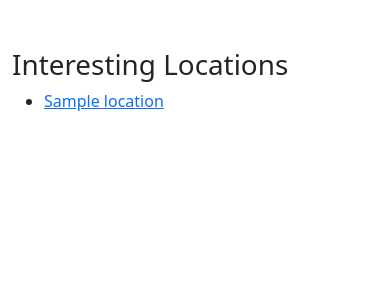
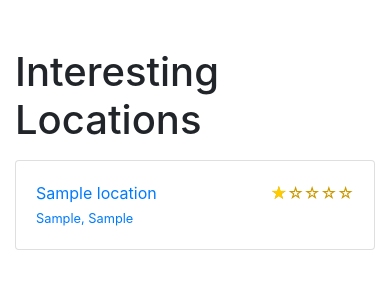
Before and after one commit to Lev2307/Django_cookbook_tutorial, a Django app: page /en/locations/ in a window 390 px wide. Shown: the top 300 px of the page. Run offline with Django 3.2, Linux system fonts and the light colour scheme; tables that the repository leaves empty hold one stand-in row (values such as "Sample post"); some libraries are stand-ins or nearby versions.

```diff
--- a/myproject_docker/src/myproject/myproject/apps/locations/models.py
+++ b/myproject_docker/src/myproject/myproject/apps/locations/models.py
@@ -16,31 +16,81 @@ from myproject.apps.core.models import CreationModificationDateBase, UrlBase
 
 COUNTRY_CHOICES = getattr(settings, "COUNTRY_CHOICES", [])
 
+RATING_CHOICES = ((1, "★☆☆☆☆"), (2, "★★☆☆☆"), (3, "★★★☆☆"), (4, "★★★★☆"), (5, "★★★★★"))
+
 Geoposition = namedtuple("Geoposition", ["longitude", "latitude"])
-
 
 def upload_to(instance, filename):
     now = timezone_now()
     base, extension = os.path.splitext(filename)
     extension = extension.lower()
-    return f"locations/{now:%Y/%m}/{instance.pk}{extension}"
+    return f"locations/{now:%Y/%m}/{instance.pk}/{extension}"
 
 
 class Location(CreationModificationDateBase, UrlBase):
-    uuid = models.UUIDField(primary_key=True, default=None, editable=False)
-    name = models.CharField(_("Name"), max_length=200)
+    uuid = models.UUIDField(
+        primary_key=True,
+        default=None,
+        editable=False
+    )
+    name = models.CharField(
+        _("Name"),
+        max_length=200
+    )
     description = models.TextField(_("Description"))
-    street_address = models.CharField(_("Street address"), max_length=255, blank=True)
+
+    street_address = models.CharField(
+        _("Street address"),
+        max_length=255,
+        blank=True
+    )
     street_address2 = models.CharField(
-        _("Street address (2nd line)"), max_length=255, blank=True
+        _("Street address (2nd line)"),
+        max_length=255,
+        blank=True
     )
-    postal_code = models.CharField(_("Postal code"), max_length=255, blank=True)
-    city = models.CharField(_("City"), max_length=255, blank=True)
+    postal_code = models.CharField(
+        _("Postal code"),
+        max_length=255,
+        blank=True
+    )
+
+    city = models.CharField(
+        _("City"),
+        max_length=255,
+        blank=True
+    )
+
     country = models.CharField(
-        _("Country"), choices=COUNTRY_CHOICES, max_length=255, blank=True
+        _("Country"),
+        choices=COUNTRY_CHOICES,
+        max_length=255,
+        blank=True
+    )
+    rating = models.PositiveIntegerField(
+        _("Rating"),
+        choices=RATING_CHOICES,
+        blank=True,
+        null=True
     )
     geoposition = models.PointField(blank=True, null=True)
 
+    picture = models.ImageField(_("Picture"), upload_to=upload_to)
+
+    picture_desktop = ImageSpecField(
+        source="picture",
+        processors=[ResizeToFill(1200, 600)],
+        format="JPEG",
+        options={"quality": 100},
+    )
+    picture_tablet = ImageSpecField(
+        source="picture", processors=[ResizeToFill(768, 384)],
+        format="PNG"
+    )
+    picture_mobile = ImageSpecField(
+        source="picture", processors=[ResizeToFill(640, 320)],
+        format="PNG"
+    )
     class Meta:
         verbose_name = _("Location")
         verbose_name_plural = _("Locations")
@@ -55,6 +105,9 @@ class Location(CreationModificationDateBase, UrlBase):
         if self.pk is None:
             self.pk = uuid.uuid4()
         super().save(*args, **kwargs)
+
+    def get_rating_percentage(self):
+        return self.rating * 20 if self.rating is not None else None
 
     def get_field_value(self, field_name):
         if isinstance(field_name, str):
@@ -95,3 +148,13 @@ class Location(CreationModificationDateBase, UrlBase):
     def set_geoposition(self, longitude, latitude):
         from django.contrib.gis.geos import Point
         self.geoposition = Point(longitude, latitude, srid=4326)
+
+    def delete(self, *args, **kwargs):
+        from django.core.files.storage import default_storage
+        if self.picture:
+            with contextlib.suppress(FileNotFoundError):
+                default_storage.delete(self.picture_desktop.path)
+                default_storage.delete(self.picture_tablet.path)
+                default_storage.delete(self.picture_mobile.path)
+            self.picture.delete()
+        super().delete(*args, **kwargs)
--- a/myproject_docker/src/myproject/myproject/apps/locations/views.py
+++ b/myproject_docker/src/myproject/myproject/apps/locations/views.py
@@ -7,7 +7,7 @@ from .models import Location
 
 class LocationList(ListView):
     model = Location
-    paginate_by = 10
+    paginate_by = 3
 
 class LocationDetail(DetailView):
     model = Location
--- a/myproject_docker/src/myproject/myproject/settings/_base.py
+++ b/myproject_docker/src/myproject/myproject/settings/_base.py
@@ -56,6 +56,7 @@ INSTALLED_APPS = [
     "crispy_forms",
     "django_json_ld",
     "haystack",
+    "imagekit",
     "sekizai",
     "qr_code",
 
--- /dev/null
+++ b/myproject_docker/src/myproject/myproject/site_static/site/css/rating.css
@@ -0,0 +1,33 @@
+.rating {
+    color: #c90;
+    display: block;
+    position: relative;
+    margin: 0;
+    padding: 0;
+    white-space: nowrap;
+}
+.rating span {
+    color: #fc0;
+    display: block;
+    position: absolute;
+    overflow: hidden;
+    top: 0;
+    left: 0;
+    bottom: 0;
+    white-space: nowrap;
+}
+.rating span:before,
+.rating span:after {
+    display: block;
+    position: absolute;
+    overflow: hidden;
+    left: 0;
+    top: 0;
+    bottom: 0;
+}
+.rating:before {
+    content: "☆☆☆☆☆";
+}
+.rating span:after {
+    content: "★★★★★";
+}
--- /dev/null
+++ b/myproject_docker/src/myproject/myproject/site_static/site/js/list.js
@@ -0,0 +1,11 @@
+jQuery(function ($) {
+    var $list = $('.item-list');
+    var $loader = $('script[type="text/template"].loader');
+    $list.jscroll({
+        loadingHtml: $loader.html(),
+        padding: 100,
+        pagingSelector: '.pagination',
+        nextSelector: 'a.next-page:last',
+        contentSelector: '.item,.pagination'
+    });
+});
--- a/myproject_docker/src/myproject/myproject/templates/base.html
+++ b/myproject_docker/src/myproject/myproject/templates/base.html
@@ -1,39 +1,47 @@
 <!doctype html>
 {% load i18n static sekizai_tags %}
 <html lang="en">
-  <head>
-    <!-- Required meta tags -->
-    <meta charset="utf-8">
-    <meta name="viewport" content="width=device-width, initial-scale=1, shrink-to-fit=no">
-    <title>{% block title %}{% trans "Hello, World!" %}{% endblock title %}</title>
-    {% include 'misc/includes/favicons.html' %}
-
+<head>
+    <meta charset="utf-8" />
+    <meta name="viewport" content="width=device-width, initial-scale=1, shrink-to-fit=no" />
+    <title>{% block head_title %}{% endblock %}</title>
+    {% include "misc/includes/favicons.html" %}
     {% block meta_tags %}{% endblock %}
 
-    <!-- Bootstrap CSS -->
-    <link href="https://cdn.jsdelivr.net/npm/bootstrap@5.3.0-alpha3/dist/css/bootstrap.min.css" rel="stylesheet" integrity="sha384-KK94CHFLLe+nY2dmCWGMq91rCGa5gtU4mk92HdvYe+M/SXH301p5ILy+dN9+nJOZ" crossorigin="anonymous">
+    <link rel="stylesheet"
+          href="https://stackpath.bootstrapcdn.com/bootstrap/4.3.1/css/bootstrap.min.css"
+          integrity="sha384-ggOyR0iXCbMQv3Xipma34MD+dH/1fQ784/j6cY/iJTQUOhcWr7x9JvoRxT2MZw1T"
+          crossorigin="anonymous" />
+    <link rel="stylesheet"
+          href="{% static 'site/css/style.css' %}"
+          crossorigin="anonymous" />
 
     {% block css %}{% endblock %}
     {% render_block "css" %}
-    {% block extra_title %}{% endblock %}
-  </head>
-  <body>
+    {% block extra_head %}{% endblock %}
+</head>
+<body>
+    {% include "misc/includes/header.html" %}
     <div class="container my-5">
-        {% include 'misc/includes/header.html' %}
         {% block content %}
             <div class="row">
                 <div class="col-lg-4">{% block sidebar %}{% endblock %}</div>
                 <div class="col-lg-8">{% block main %}{% endblock %}</div>
             </div>
         {% endblock %}
-        {% include "misc/includes/footer.html" %}
     </div>
+    {% include "misc/includes/footer.html" %}
+    <script src="https://code.jquery.com/jquery-3.4.1.min.js"
+            crossorigin="anonymous"></script>
+    <script src="https://cdnjs.cloudflare.com/ajax/libs/popper.js/1.14.7/umd/popper.min.js"
+            integrity="sha384-UO2eT0CpHqdSJQ6hJty5KVphtPhzWj9WO1clHTMGa3JDZwrnQq4sF86dIHNDz0W1"
+            crossorigin="anonymous"></script>
+    <script src="https://stackpath.bootstrapcdn.com/bootstrap/4.3.1/js/bootstrap.min.js"
+            integrity="sha384-JjSmVgyd0p3pXB1rRibZUAYoIIy6OrQ6VrjIEaFf/nJGzIxFDsf4x0xIM+B07jRM"
+            crossorigin="anonymous"></script>
     <script src="{% url 'js_settings' %}"></script>
     {% block js %}{% endblock %}
     {% render_block "js" %}
     {% block extra_body %}{% endblock %}
-    <script src="https://code.jquery.com/jquery-3.3.1.slim.min.js" integrity="sha384-q8i/X+965DzO0rT7abK41JStQIAqVgRVzpbzo5smXKp4YfRvH+8abtTE1Pi6jizo" crossorigin="anonymous"></script>
-    <script src="https://cdnjs.cloudflare.com/ajax/libs/popper.js/1.14.7/umd/popper.min.js" integrity="sha384-UO2eT0CpHqdSJQ6hJty5KVphtPhzWj9WO1clHTMGa3JDZwrnQq4sF86dIHNDz0W1" crossorigin="anonymous"></script>
-    <script src="https://cdn.jsdelivr.net/npm/bootstrap@5.3.0-alpha3/dist/js/bootstrap.bundle.min.js" integrity="sha384-ENjdO4Dr2bkBIFxQpeoTz1HIcje39Wm4jDKdf19U8gI4ddQ3GYNS7NTKfAdVQSZe" crossorigin="anonymous"></script>
-  </body>
+</body>
 </html>
--- a/myproject_docker/src/myproject/myproject/templates/locations/location_list.html
+++ b/myproject_docker/src/myproject/myproject/templates/locations/location_list.html
@@ -1,15 +1,61 @@
 {% extends "base.html" %}
-{% load i18n %}
+{% load i18n static utility_tags %}
+
+{% block css %}
+    <link rel="stylesheet" type="text/css"
+          href="{% static 'site/css/rating.css' %}">
+{% endblock %}
 
 {% block content %}
+    <div class="row">
+        <div class="col-lg-8">
             <h1>{% trans "Interesting Locations" %}</h1>
             {% if object_list %}
-        <ul>
+                <div class="item-list">
                     {% for location in object_list %}
-            <li><a href="{{ location.get_url_path }}">{{ location.name }}</a></li>
+                        <a href="{{ location.get_url_path }}" class="item d-block my-3">
+                            <div class="card">
+                                <div class="card-body">
+                                    <div class="float-right">
+                                        <div class="rating" aria-label="{% blocktrans with stars=location.rating %}{{ stars }} of 5 stars{% endblocktrans %}">
+                                            <span style="width:{{ location.get_rating_percentage }}%"></span>
+                                        </div>
+                                    </div>
+                                    <p class="card-text">{{ location.name }}<br/>
+                                        <small>{{ location.city }},
+                                            {{ location.get_country_display }}</small>
+                                    </p>
+                                </div>
+                            </div>
+                        </a>
                     {% endfor %}
-        </ul>
+                    {% if page_obj.has_next %}
+                        <p class="pagination">
+                            <a class="next-page"
+                               href="{% modify_query page=page_obj.next_page_number %}">
+                                {% trans "More..." %}</a>
+                        </p>
+                    {% endif %}
+                </div>
             {% else %}
                 <p>{% trans "There are no locations yet." %}</p>
             {% endif %}
+        </div>
+        <div class="col-lg-4">
+            {% include "locations/includes/navigation.html" %}
+        </div>
+    </div>
 {% endblock %}
+
+{% block js %}
+    <script src="https://cdnjs.cloudflare.com/ajax/libs/jscroll/2.3.9/jquery.jscroll.min.js"></script>
+    <script src="{% static 'site/js/list.js' %}"></script>
+{% endblock %}
+
+{% block extra_body %}
+    <script type="text/template" class="loader">
+        <div class="text-center">
+            <div class="loading-indicator"></div>
+        </div>
+    </script>
+{% endblock %}
```
Also changed, not shown: myproject_docker/src/myproject/myproject/site_static/site/css/style.css (+29 -0 lines), myproject_docker/src/myproject/myproject/templates/locations/location_detail.html (+7 -11 lines), myproject_docker/src/myproject/myproject/templates/locations/includes/navigation.html (added). Lines whose indentation alone changed are shown as unchanged.
